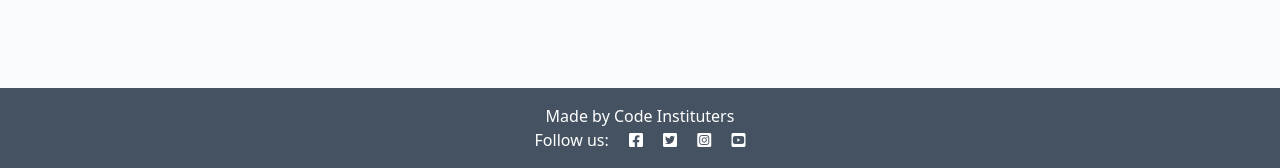
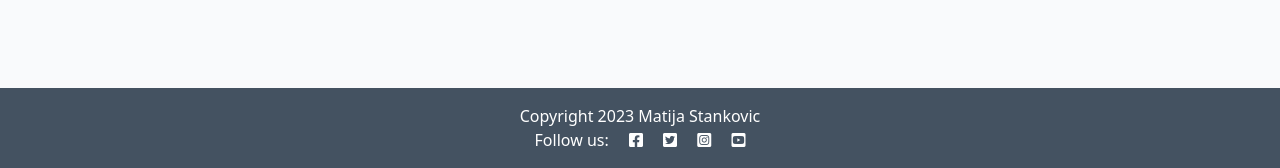
Before and after one commit to staman1702/django-blog2, a Django app: template blog/templates/blog/index.html in a window 1280 px wide. Shown: the part 632-800 px from the top of the page. Run offline with Django 4.2, Linux system fonts and the light colour scheme; the template is opened without the code that fills it, so the values that code supplies are empty.

Commit message:
add template for copyright

```diff
--- a/blog/templates/blog/index.html
+++ b/blog/templates/blog/index.html
@@ -45,4 +45,8 @@
 </div>
 
 <!-- index.html content ends here -->
+{% endblock %} {% block copyright %}
+<!-- copyright content starts here -->
+Copyright 2023 Matija Stankovic
+<!-- copyright content ends here -->
 {% endblock %}
--- a/templates/base.html
+++ b/templates/base.html
@@ -82,7 +82,9 @@
 
     <!-- Footer -->
     <footer class="footer mt-auto py-3 dark-bg">
-      <p class="m-0 text-center text-white">Made by Code Instituters</p>
+      <p class="m-0 text-center text-white">
+        {% block copyright %} Made by Code Instituters {% endblock copyright %}
+      </p>
       <p class="m-0 text-center text-white">
         Follow us: <i class="fab fa-facebook-square ms-3"></i>
         <i class="fab fa-twitter-square ms-3"></i>
```
